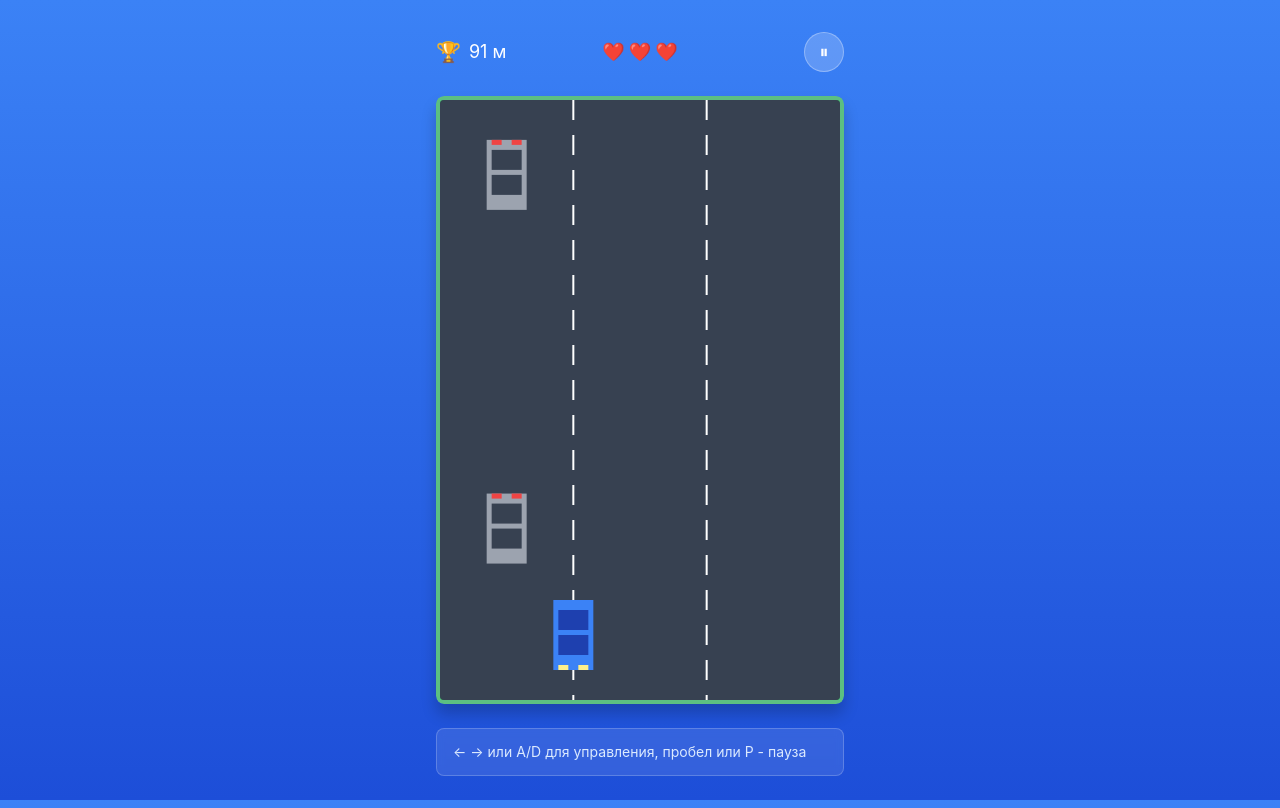
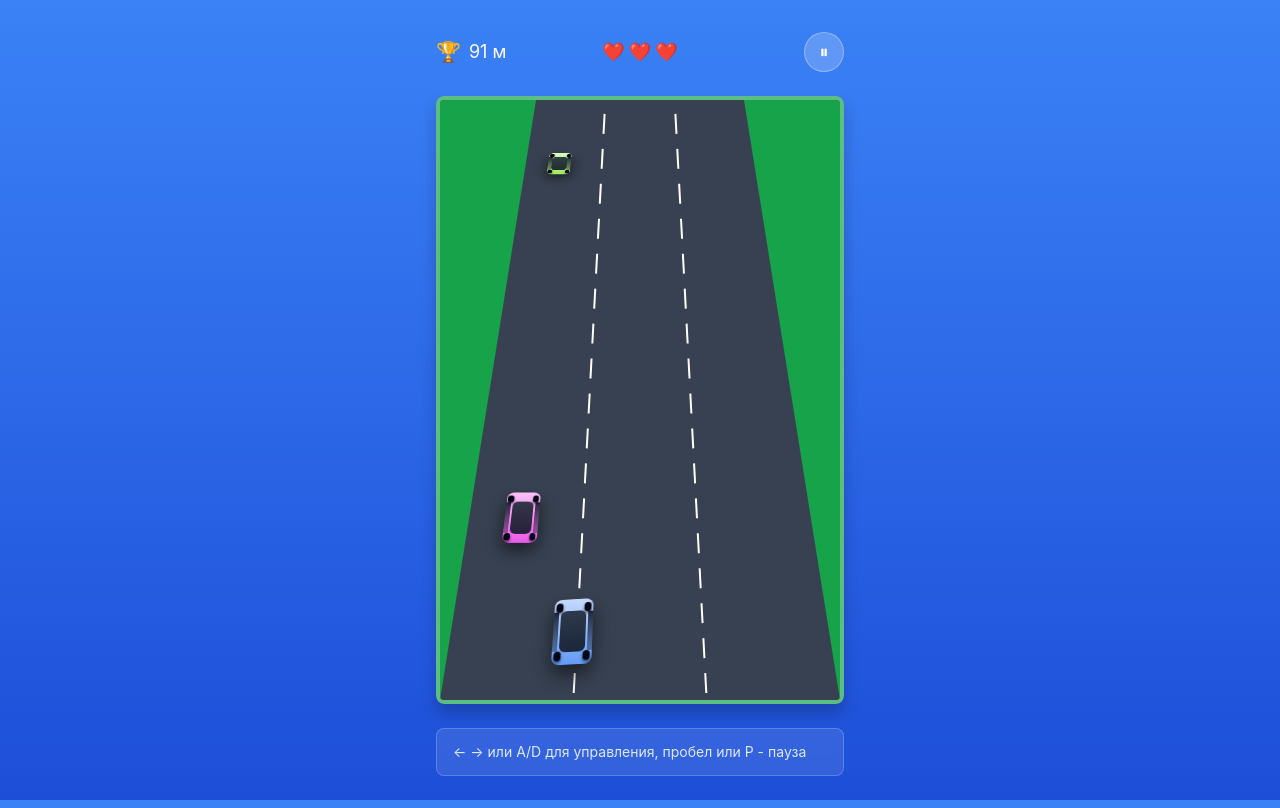
Before and after one commit to reznikovkg/vue-3-docker-compose, a Vue app in the folder vue/: page /game in a window 1280 px wide. Built offline with nearby package versions, Linux system fonts and the light colour scheme.

Commit message:
lab2. Add 3d transform

```diff
--- a/vue/src/components/pages/GamePage.vue
+++ b/vue/src/components/pages/GamePage.vue
@@ -50,6 +50,38 @@
           @touchend="() => onTouchEnd()"
         />
 
+        <div
+          class="car car--player"
+          :style="getCarStyle(gameState.playerCar, true)"
+        >
+          <div class="car__body">
+            <div class="car__roof" />
+            <div class="car__side car__side--left" />
+            <div class="car__side car__side--right" />
+            <div class="car__wheel car__wheel--fl" />
+            <div class="car__wheel car__wheel--fr" />
+            <div class="car__wheel car__wheel--rl" />
+            <div class="car__wheel car__wheel--rr" />
+          </div>
+        </div>
+
+        <div
+          v-for="enemy in gameState.enemies"
+          :key="enemy.id"
+          class="car car--enemy"
+          :style="getCarStyle(enemy, false)"
+        >
+          <div class="car__body">
+            <div class="car__roof" />
+            <div class="car__side car__side--left" />
+            <div class="car__side car__side--right" />
+            <div class="car__wheel car__wheel--fl" />
+            <div class="car__wheel car__wheel--fr" />
+            <div class="car__wheel car__wheel--rl" />
+            <div class="car__wheel car__wheel--rr" />
+          </div>
+        </div>
+
         <div v-if="isPaused" class="game__overlay game__overlay--pause">
           <div class="game__overlay-text">
             ПАУЗА
@@ -84,6 +116,7 @@ import { ACTIONS } from '@/store'
 
 const ROAD_WIDTH = 400
 const LANE_COUNT = 3
+const TUNNEL_TOP_RATIO = 0.52
 const INITIAL_SPEED = 3
 const SPEED_INCREASE = 0.0005
 const INITIAL_LIVES = 3
@@ -99,6 +132,7 @@ const KEY_PAUSE_VALUES = [' ', 'p', 'P', 'з', 'З']
 const GAME_LOOP_FPS = 60
 
 interface Car {
+  id?: number
   x: number
   y: number
   width: number
@@ -107,6 +141,7 @@ interface Car {
   lane?: number
   changingLane?: boolean
   targetLane?: number
+  color?: string
 }
 
 interface GameState {
@@ -162,6 +197,8 @@ const gameState = reactive<GameState>({
 
 let gameLoopId: number | null = null
 let nextEnemySpawnDistance = ENEMY_SPAWN_DISTANCE_STEP
+let roadDashOffset = 0
+let enemyIdCounter = 1
 
 const getCanvasSize = () => {
   const isMobile = window.innerWidth < 768
@@ -191,6 +228,17 @@ const updateCanvasSize = () => {
   canvasSize.scale = size.scale
 }
 
+const getRoadBoundsAtY = (yPx: number) => {
+  const w = canvasSize.width
+  const h = canvasSize.height
+  const centerX = w / 2
+  const topWidth = w * TUNNEL_TOP_RATIO
+  const widthAtY = topWidth + (w - topWidth) * Math.min(1, Math.max(0, yPx / h))
+  const leftPx = centerX - widthAtY / 2
+
+  return { leftPx, widthPx: widthAtY }
+}
+
 const drawCar = (
   context: CanvasRenderingContext2D,
   car: Car,
@@ -203,7 +251,6 @@ const drawCar = (
   const topY = car.y * canvasScale
   const width = car.width * canvasScale
   const height = car.height * canvasScale
-
   context.fillStyle = color
   context.fillRect(
     centerX - width / 2,
@@ -274,14 +321,45 @@ const getRandomLaneX = () => {
 
 const spawnEnemy = () => {
   const enemyCar: Car = {
+    id: enemyIdCounter++,
     x: getRandomLaneX(),
     y: -ENEMY_HEIGHT,
     width: ENEMY_WIDTH,
     height: ENEMY_HEIGHT,
     speed: gameState.speed * ENEMY_SPEED_FACTOR,
+    color: `hsl(${Math.floor(Math.random() * 360)}, 80%, 55%)`,
   }
 
   gameState.enemies.push(enemyCar)
+}
+
+const getCarStyle = (car: Car, isPlayer: boolean) => {
+  const scale = canvasSize.scale
+  const centerYpx = (car.y + car.height / 2) * scale
+  const bounds = getRoadBoundsAtY(centerYpx)
+  const centerXpx = bounds.leftPx + (car.x / ROAD_WIDTH) * bounds.widthPx
+
+  const gameHeight = canvasSize.height / scale
+  const depthRatio = Math.max(0, Math.min(1, (car.y + car.height / 2) / gameHeight))
+  const sizeScale = isPlayer ? 1 : 0.72 + 0.28 * depthRatio
+
+  const width = car.width * scale * sizeScale
+  const height = car.height * scale * sizeScale
+
+  const roadCenterX = bounds.leftPx + bounds.widthPx / 2
+  const roadHalfWidth = bounds.widthPx / 2
+  const offsetRatio = roadHalfWidth > 0 ? (centerXpx - roadCenterX) / roadHalfWidth : 0
+  const maxTiltDeg = 22
+  const tiltDeg = isPlayer ? offsetRatio * maxTiltDeg : 0
+
+  const baseColor = isPlayer ? '#3b82f6' : (car.color || '#9ca3af')
+
+  return {
+    width: `${width}px`,
+    height: `${height}px`,
+    transform: `translate3d(${centerXpx}px, ${centerYpx}px, 0) translate(-50%, -50%) scale(${sizeScale}) rotateX(40deg) rotateY(${tiltDeg}deg)`,
+    '--car-color': baseColor,
+  }
 }
 
 const detectCollisions = () => {
@@ -365,37 +443,43 @@ const gameLoop = () => {
   }
 
   const canvasScale = canvasSize.scale
-  const roadWidthScaled = ROAD_WIDTH * canvasScale
-  const laneWidthScaled = roadWidthScaled / LANE_COUNT
+  const cw = canvasElement.width
+  const ch = canvasElement.height
 
   context.fillStyle = '#16a34a'
-  context.fillRect(
-    0,
-    0,
-    canvasElement.width,
-    canvasElement.height,
-  )
+  context.fillRect(0, 0, cw, ch)
+
+  const topBounds = getRoadBoundsAtY(0)
+  const bottomBounds = getRoadBoundsAtY(ch)
+  const roadLeftTop = topBounds.leftPx
+  const roadRightTop = topBounds.leftPx + topBounds.widthPx
+  const roadLeftBottom = bottomBounds.leftPx
+  const roadRightBottom = bottomBounds.leftPx + bottomBounds.widthPx
 
   context.fillStyle = '#374151'
-  context.fillRect(
-    0,
-    0,
-    roadWidthScaled,
-    canvasElement.height,
-  )
+  context.beginPath()
+  context.moveTo(roadLeftTop, 0)
+  context.lineTo(roadRightTop, 0)
+  context.lineTo(roadRightBottom, ch)
+  context.lineTo(roadLeftBottom, ch)
+  context.closePath()
+  context.fill()
 
   context.strokeStyle = '#ffffff'
   context.lineWidth = 2
   context.setLineDash([20 * canvasScale, 15 * canvasScale])
+  roadDashOffset = roadDashOffset + gameState.speed * 1.5
+  context.lineDashOffset = -roadDashOffset * canvasScale
 
   let laneIndex = 1
 
   while (laneIndex < LANE_COUNT) {
+    const xTop = roadLeftTop + (topBounds.widthPx / LANE_COUNT) * laneIndex
+    const xBottom = roadLeftBottom + (bottomBounds.widthPx / LANE_COUNT) * laneIndex
     context.beginPath()
-    context.moveTo(laneIndex * laneWidthScaled, 0)
-    context.lineTo(laneIndex * laneWidthScaled, canvasElement.height)
+    context.moveTo(xTop, 0)
+    context.lineTo(xBottom, ch)
     context.stroke()
-
     laneIndex = laneIndex + 1
   }
 
@@ -427,13 +511,6 @@ const gameLoop = () => {
 
   gameState.playerCar.y = canvasElement.height / canvasScale - 100
 
-  drawCar(
-    context,
-    gameState.playerCar,
-    '#3b82f6',
-    true,
-  )
-
   gameState.enemies.forEach((enemy) => {
     enemy.y = enemy.y + enemy.speed
   })
@@ -447,15 +524,6 @@ const gameLoop = () => {
   })
 
   gameState.enemies = visibleEnemies
-
-  gameState.enemies.forEach((enemy) => {
-    drawCar(
-      context,
-      enemy,
-      '#9ca3af',
-      false,
-    )
-  })
 
   detectCollisions()
 }
@@ -572,6 +640,7 @@ onUnmounted(() => {
 
   &__canvas-wrapper {
     position: relative;
+    perspective: 900px;
     border-radius: var(--vt-radius-default);
     overflow: hidden;
     box-shadow: var(--vt-shadow-default);
@@ -612,6 +681,89 @@ onUnmounted(() => {
   &__hint {
     width: 100%;
     max-width: 420px;
+  }
+}
+
+.car {
+  position: absolute;
+  top: 0;
+  left: 0;
+  transform-style: preserve-3d;
+  transform-origin: center center;
+  pointer-events: none;
+  transition: transform 0.12s ease-out;
+  z-index: 2;
+
+  &__body {
+    position: relative;
+    width: 100%;
+    height: 100%;
+    border-radius: 8px;
+    background: linear-gradient(
+      180deg,
+      rgba(255, 255, 255, 0.7),
+      rgba(255, 255, 255, 0.2)
+    ),
+    var(--car-color, #9ca3af);
+    box-shadow: 0 10px 20px rgba(0, 0, 0, 0.55);
+    overflow: hidden;
+  }
+
+  &__roof {
+    position: absolute;
+    inset: 18%;
+    border-radius: 6px;
+    background: linear-gradient(180deg, #1f2937, #111827);
+    opacity: 0.9;
+  }
+
+  &__side {
+    position: absolute;
+    top: 20%;
+    bottom: 20%;
+    width: 5px;
+    background: linear-gradient(180deg, rgba(15, 23, 42, 0.9), rgba(15, 23, 42, 0.4));
+
+    &--left {
+      left: 0;
+    }
+
+    &--right {
+      right: 0;
+    }
+  }
+
+  &__wheel {
+    position: absolute;
+    width: 18%;
+    height: 14%;
+    border-radius: 999px;
+    background: #020617;
+    box-shadow: 0 2px 3px rgba(0, 0, 0, 0.6);
+
+    &--fl {
+      left: 4%;
+      top: 6%;
+    }
+
+    &--fr {
+      right: 4%;
+      top: 6%;
+    }
+
+    &--rl {
+      left: 4%;
+      bottom: 6%;
+    }
+
+    &--rr {
+      right: 4%;
+      bottom: 6%;
+    }
+  }
+
+  &--player {
+    z-index: 3;
   }
 }
 
```
